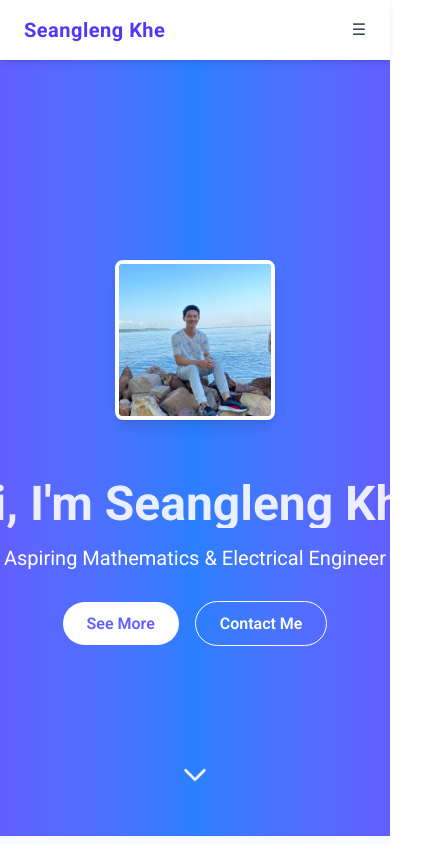
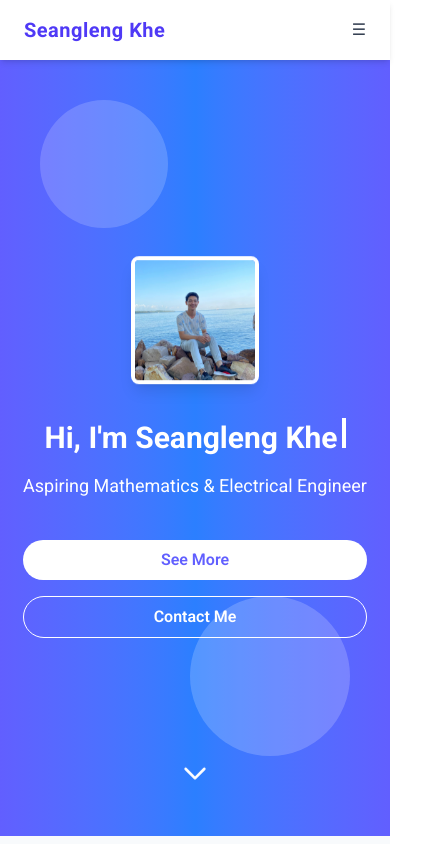
Before and after one commit to ssdn7/mr1_portfolio, a React (Vite) app: page / in a window 390 px wide. Shown: the top 844 px of the page, 430 px wide, since content can reach past the window. Built offline with nearby package versions, Linux system fonts and the light colour scheme; a web font is replaced by a local one.

Commit message:
responsive update

```diff
--- a/src/components/Navbar.jsx
+++ b/src/components/Navbar.jsx
@@ -28,7 +28,7 @@ function Navbar() {
             <Link
               key={index}
               to={link.path}
-              className="hover:text-indigo-600 transition-colors duration-300"
+              className="hover:text-indigo-600 transition-colors duration-300 tap-pop active:scale-95"
             >
               {link.name}
             </Link>
@@ -38,7 +38,7 @@ function Navbar() {
         {/* Mobile Button */}
         <button
           onClick={() => setIsOpen(!isOpen)}
-          className="md:hidden text-gray-700 dark:text-gray-300 focus:outline-none"
+          className="md:hidden text-gray-700 dark:text-gray-300 focus:outline-none tap-pop active:scale-90"
         >
           {isOpen ? "✕" : "☰"}
         </button>
@@ -60,7 +60,7 @@ function Navbar() {
                   key={index}
                   to={link.path}
                   onClick={() => setIsOpen(false)}
-                  className="hover:text-indigo-600 transition-colors duration-300"
+                  className="hover:text-indigo-600 transition-colors duration-300 tap-pop active:scale-95"
                 >
                   {link.name}
                 </Link>
--- a/src/components/ProjectCard.jsx
+++ b/src/components/ProjectCard.jsx
@@ -4,7 +4,8 @@ function ProjectCard({ title, description, tech, link }) {
       href={link}
       target="_blank"
       rel="noopener noreferrer"
-      className="bg-white dark:bg-gray-900 p-6 rounded-xl shadow-md hover:shadow-2xl transition transform hover:scale-105"
+      className="bg-white dark:bg-gray-900 p-6 rounded-xl shadow-md hover:shadow-2xl transition transform hover:scale-105 tap-pop opacity-0 fade-in"
+      style={{ animationDelay: '0.2s' }}
     >
       <h3 className="text-xl font-semibold mb-2">{title}</h3>
       <p className="text-gray-600 dark:text-gray-300 mb-2">{description}</p>
--- a/src/index.css
+++ b/src/index.css
@@ -19,6 +19,24 @@
   .slide-up {
     animation: slideUp 1s ease-out forwards;
   }
+  .animate-float {
+    animation: float 3s ease-in-out infinite;
+  }
+  .animate-slide-in {
+    animation: slideInText 1s ease-out forwards;
+  }
+  .animate-blink {
+    animation: blink 0.7s infinite;
+  }
+  .animate-fade-in {
+    animation: fadeIn 1s ease-out forwards;
+  }
+  .tap-pop {
+    transition: transform 0.1s;
+  }
+  .tap-pop:active {
+    transform: scale(0.95);
+  }
 }
 
 @keyframes fadeIn {
@@ -31,6 +49,21 @@
   to { opacity: 1; transform: translateY(0); }
 }
 
+@keyframes slideInText {
+  from { opacity: 0; transform: translateX(-30px); }
+  to { opacity: 1; transform: translateX(0); }
+}
+
+@keyframes float {
+  0%, 100% { transform: translateY(0px); }
+  50% { transform: translateY(-20px); }
+}
+
+@keyframes blink {
+  0%, 50% { opacity: 1; }
+  51%, 100% { opacity: 0; }
+}
+
 /* enable smooth scrolling for in-page links */
 html {
   scroll-behavior: smooth;
--- a/src/pages/AboutPage.jsx
+++ b/src/pages/AboutPage.jsx
@@ -71,7 +71,7 @@ function AboutPage() {
                   initial={{ opacity: 0, y: 20 }}
                   animate={{ opacity: 1, y: 0 }}
                   transition={{ delay: 0.6 + index * 0.1 }}
-                  className="border-b pb-2 border-gray-200 dark:border-gray-700"
+                  className="border-b pb-2 border-gray-200 dark:border-gray-700 tap-pop active:scale-95"
                 >
                   {item}
                 </motion.li>
--- a/src/pages/HomePage.jsx
+++ b/src/pages/HomePage.jsx
@@ -4,16 +4,16 @@ import { talks } from '../data/talks';
 const researchInterests = [
   {
     title: 'Bilevel optimization theory and applications',
-    img: 'public/img1.jpg',
+    img: '/img1.jpg',
   },
   {
     title: 'Optimization modeling in energy systems',
-    img: 'public/img1.jpg',
+    img: '/img1.jpg',
   },
-  { title: 'Classical optimization theory', img: 'public/img1.jpg' },
-  { title: 'Variational analysis', img: 'public/img1.jpg' },
-  { title: 'Stochastic optimization', img: 'public/img1.jpg' },
-  { title: 'Machine learning for optimization', img: 'public/img1.jpg' },
+  { title: 'Classical optimization theory', img: '/img1.jpg' },
+  { title: 'Variational analysis', img: '/img1.jpg' },
+  { title: 'Stochastic optimization', img: '/img1.jpg' },
+  { title: 'Machine learning for optimization', img: '/img1.jpg' },
 ];
 
 const publications = [
@@ -44,28 +44,33 @@ function HomePage() {
 
   return (
     <>
-      <section className="relative min-h-[92vh] flex items-center bg-gradient-to-r from-indigo-500 via-blue-500 to-indigo-500 dark:from-indigo-800 dark:via-indigo-900 dark:to-indigo-800 text-white dark:text-white px-4 opacity-0 fade-in">
-        <div className="container mx-auto flex flex-col md:flex-row items-center justify-center gap-15">
+      <section className="relative min-h-[92vh] flex items-center bg-gradient-to-r from-indigo-500 via-blue-500 to-indigo-500 dark:from-indigo-800 dark:via-indigo-900 dark:to-indigo-800 text-white dark:text-white px-4 opacity-0 fade-in overflow-hidden">
+        <div className="absolute inset-0 opacity-20">
+          <div className="absolute top-10 left-10 w-32 h-32 bg-white rounded-full mix-blend-screen animate-pulse"></div>
+          <div className="absolute bottom-20 right-10 w-40 h-40 bg-white rounded-full mix-blend-screen animate-pulse" style={{ animationDelay: '0.5s' }}></div>
+        </div>
+        <div className="container mx-auto flex flex-col md:flex-row items-center justify-center gap-8 md:gap-15 relative z-10">
           <img
             src="/mr_photo.jpg"
             alt="Seangleng Khe"
-            className="w-40 h-40 md:w-52 md:h-52 rounded-lg border-4 border-white shadow-lg object-cover"
+            className="w-32 h-32 sm:w-40 sm:h-40 md:w-52 md:h-52 rounded-lg border-4 border-white shadow-lg object-cover hover:scale-110 transition-transform duration-500 animate-float"
           />
 
-          <div className="text-center md:text-left">
-            <h1 className="text-5xl font-bold mb-4 whitespace-nowrap overflow-hidden border-r-2 border-white animate-pulse">
+          <div className="text-center md:text-left max-w-2xl">
+            <h1 className="text-3xl sm:text-4xl md:text-5xl lg:text-6xl font-bold mb-4 animate-slide-in">
               {greeting}
+              <span className="inline-block ml-1 animate-blink h-[1em] w-1 bg-white"></span>
             </h1>
-            <p className="text-xl mb-10">Aspiring Mathematics & Electrical Engineer</p>
-            <div className="space-x-4">
+            <p className="text-lg sm:text-xl md:text-2xl mb-10 animate-fade-in" style={{ animationDelay: '0.3s' }}>Aspiring Mathematics & Electrical Engineer</p>
+            <div className="flex flex-col sm:flex-row gap-4 justify-center md:justify-start animate-fade-in" style={{ animationDelay: '0.6s' }}>
               <a href='#research'
-                className="bg-white text-indigo-500 px-6 py-3 rounded-full font-semibold hover:bg-gray-200 transition"
+                className="w-full sm:w-auto text-center bg-white text-indigo-500 px-4 py-2 rounded-full font-semibold hover:bg-gray-200 hover:scale-105 hover:shadow-xl tap-pop transition-all duration-300"
               >
                 See More
               </a>
               <a
                 href="/contact"
-                className="border border-white px-6 py-3 rounded-full font-semibold hover:bg-white hover:text-indigo-500 transition"
+                className="w-full sm:w-auto text-center border border-white px-4 py-2 rounded-full font-semibold hover:bg-white hover:text-indigo-500 hover:scale-105 hover:shadow-xl tap-pop transition-all duration-300"
               >
                 Contact Me
               </a>
@@ -73,7 +78,7 @@ function HomePage() {
           </div>
         </div>
 
-        <a href="#research" className="absolute bottom-10 left-1/2 transform -translate-x-1/2 animate-bounce">
+        <a href="#research" className="absolute bottom-10 left-1/2 transform -translate-x-1/2 animate-bounce pt-2">
           <svg
             xmlns="http://www.w3.org/2000/svg"
             className="h-8 w-8 text-white"
@@ -95,19 +100,20 @@ function HomePage() {
         <div className="max-w-4xl mx-auto">
           <h2 className="text-3xl font-bold mb-8 text-center">Research of Interest</h2>
           <div className="grid gap-8 grid-cols-1 sm:grid-cols-2 lg:grid-cols-3">
-            {researchInterests.map((r) => (
+            {researchInterests.map((r, idx) => (
               <div
                 key={r.title}
-                className="p-6 bg-white dark:bg-slate-800 rounded-xl shadow-md hover:shadow-lg transition-shadow flex flex-col items-center text-center"
+                className="p-6 bg-white dark:bg-slate-800 rounded-xl shadow-md hover:shadow-2xl hover:scale-105 transition-all duration-300 flex flex-col items-center text-center"
+                style={{ animationDelay: `${idx * 0.1}s` }}
               >
                 {r.img && (
                   <img
                     src={r.img}
                     alt={r.title}
-                    className="w-full h-32 mb-4 object-cover rounded-lg border-2 border-indigo-300"
+                    className="w-full h-32 mb-4 object-cover rounded-lg border-2 border-indigo-300 hover:border-indigo-500 transition-colors duration-300"
                   />
                 )}
-                <p className="text-lg font-semibold">{r.title}</p>
+                <p className="text-lg font-semibold text-slate-800 dark:text-white">{r.title}</p>
               </div>
             ))}
           </div>
@@ -119,9 +125,9 @@ function HomePage() {
           <h2 className="text-3xl lg:text-4xl font-bold mb-8 text-center">Publications</h2>
           <div className="grid gap-8 grid-cols-1 md:grid-cols-2">
             {publications.map((p, i) => (
-              <article key={i} className="bg-gray-50 dark:bg-slate-800 rounded-xl overflow-hidden shadow-md hover:shadow-lg transition-shadow p-6 hover:bg-indigo-50 dark:hover:bg-indigo-700">
-                <p className="text-sm italic text-slate-700 mb-6 leading-relaxed">{p.citation}</p>
-                <a href={p.link} target="_blank" rel="noreferrer" className="inline-flex items-center text-indigo-600 font-medium hover:underline">
+              <article key={i} className="bg-gray-50 dark:bg-slate-800 rounded-xl overflow-hidden shadow-md hover:shadow-2xl hover:scale-105 transition-all duration-300 p-6 hover:bg-indigo-50 dark:hover:bg-indigo-700" style={{ animationDelay: `${i * 0.15}s` }}>
+                <p className="text-sm italic text-slate-700 dark:text-slate-300 mb-6 leading-relaxed">{p.citation}</p>
+                <a href={p.link} target="_blank" rel="noreferrer" className="inline-flex items-center text-indigo-600 font-medium hover:underline tap-pop active:scale-95">
                   <svg xmlns="http://www.w3.org/2000/svg" className="h-4 w-4 mr-1" fill="currentColor" viewBox="0 0 20 20">
                     <path d="M12.293 2.293a1 1 0 011.414 0L18 6.586a2 2 0 010 2.828l-8 8a2 2 0 01-2.828 0l-4-4a2 2 0 010-2.828l4-4a1 1 0 011.414 1.414L6.414 10H11a1 1 0 010 2H5a1 1 0 01-1-1V5a1 1 0 012 0v4.586l6.293-6.293z" />
                   </svg>
@@ -129,7 +135,7 @@ function HomePage() {
                 </a>
               </article>
             ))}
-            <div className="p-6 flex items-center justify-center text-center text-slate-600">
+            <div className="p-6 flex items-center justify-center text-center text-slate-600 dark:text-slate-400 hover:scale-105 transition-all duration-300">
               <div>
                 <p className="font-semibold mb-2">More publications coming soon</p>
                 <p className="text-sm">This section will list peer-reviewed papers and conference proceedings as they become available.</p>
@@ -147,12 +153,12 @@ function HomePage() {
             </Link>
           </h2>
           <ul className="space-y-6">
-            {talks.map((talk) => (
-              <li key={talk.title} className="border-l-4 border-indigo-500 pl-4">
-                <Link to="/talks" className="text-xl font-semibold hover:underline">
+            {talks.map((talk, idx) => (
+              <li key={talk.title} className="border-l-4 border-indigo-500 pl-4 hover:border-indigo-700 hover:pl-6 transition-all duration-300 tap-pop" style={{ animationDelay: `${idx * 0.1}s` }}>
+                <Link to="/talks" className="text-lg md:text-xl font-semibold hover:text-indigo-600 hover:underline transition-colors duration-300">
                   {talk.title}
                 </Link>
-                <p className="text-sm text-slate-600">
+                <p className="text-sm text-slate-600 dark:text-slate-400">
                   {talk.journal} &middot; {talk.year}
                 </p>
               </li>
```
Also changed, not shown: src/pages/ContactPage.jsx (+7 -6 lines), src/pages/ProjectsPage.jsx (+17 -9 lines), src/pages/TalkPage.jsx (+6 -5 lines).
